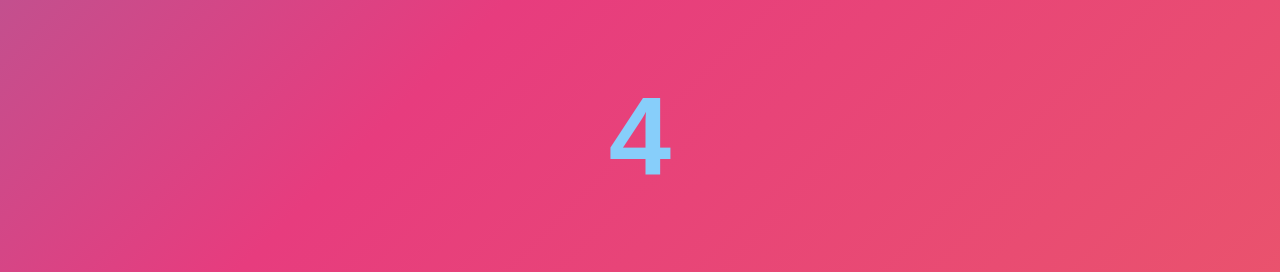
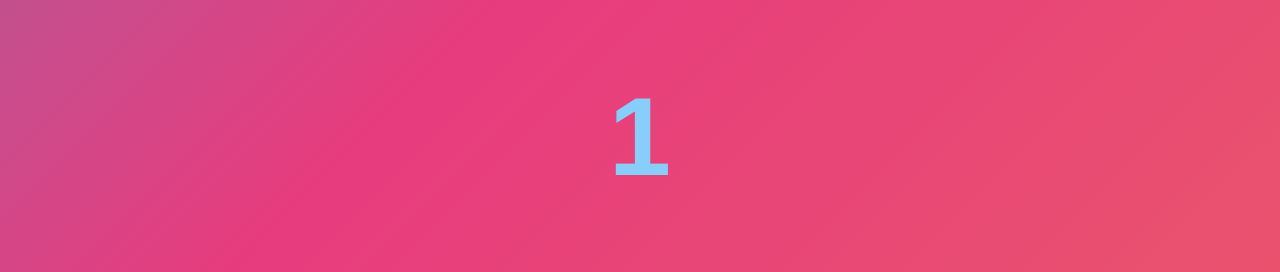
Before and after one commit to mm0070/agent, a plain HTML site: page index.html in a window 1280 px wide. Shown: the part 286-558 px from the top of the page. Drawn offline with Linux system fonts and the light colour scheme.

Commit message:
Update index.html

```diff
--- a/index.html
+++ b/index.html
@@ -19,7 +19,7 @@
     </div>
 
     <script type="text/javascript">
-        var agentDate = new Date("2021-05-08")
+        var agentDate = new Date("2021-05-11")
         var todaysDate = new Date()
         var timeDiff = todaysDate.getTime() - agentDate.getTime();
         var daysDiff = timeDiff  / (1000 * 3600 * 24);
```
